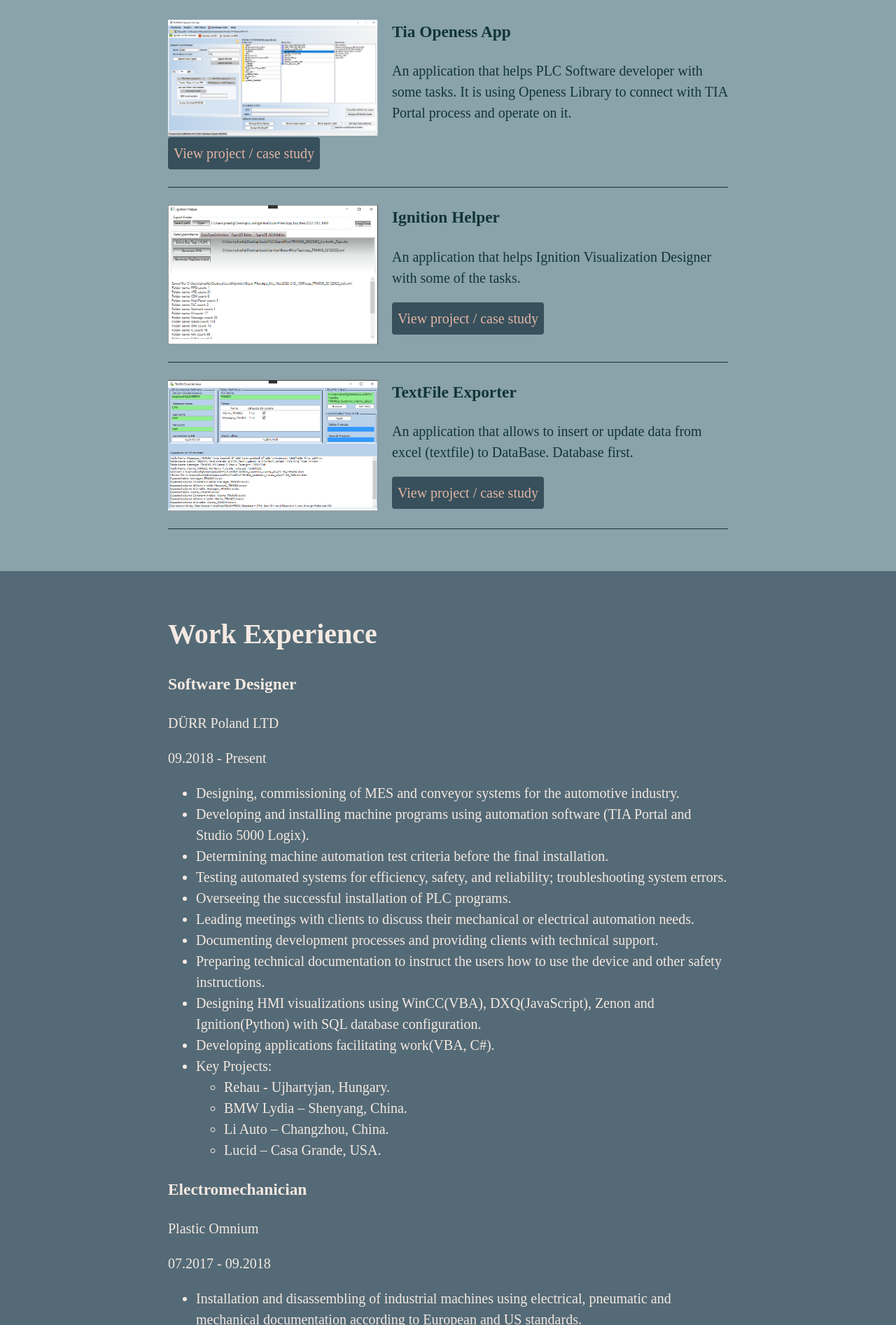
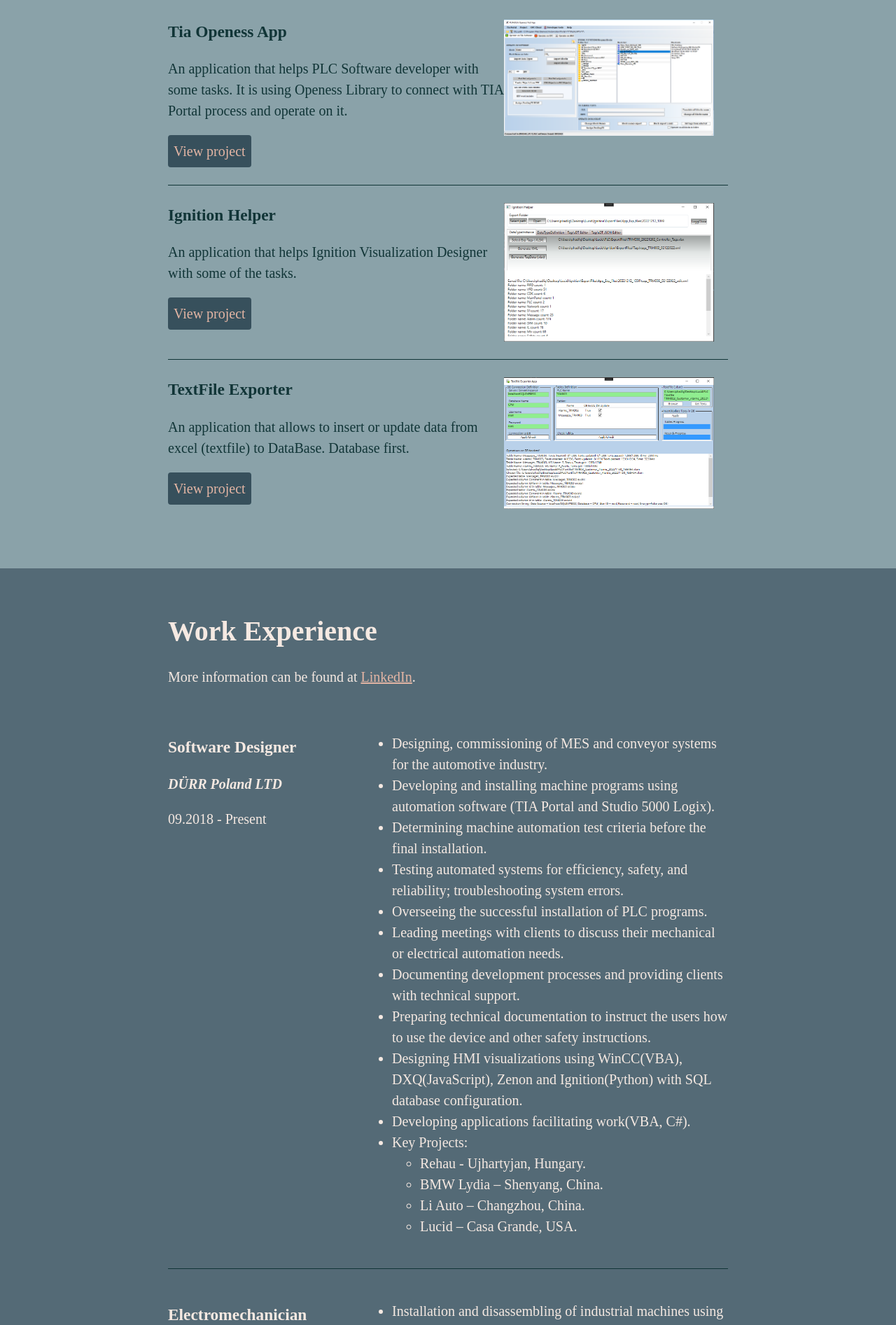
Before and after one commit to luk93/Portfolio, a plain HTML site: page index.html in a window 1280 px wide. Shown: the part 907-2800 px from the top of the page at 70% size. Drawn offline with Linux system fonts and the light colour scheme.

Commit message:
Added content; Added styling; image in background;

```diff
--- a/css/styles.css
+++ b/css/styles.css
@@ -1,12 +1,12 @@
 /*
 Color Palette:
 -----------------------
---pewter-blue: #8aa2a9ff;
-  --melon: #E3B5A4;
---chestnut: #98473eff;
---charcoal: #37505cff;
---rich-black: #113537ff;
-  --linen: #F5E9E2;
+--pewter-blue: #8AA2A9;
+--melon: #E3B5A4;
+--chestnut: #98473E;
+--charcoal: #37505C;
+--rich-black: #113537;
+--linen: #F5E9E2;
 --cadet: #546A76;
 */
 
@@ -19,7 +19,7 @@ html{
   box-sizing: inherit;
 }
 body{
-  color: #113537ff;
+  color: #113537;
   margin: 0;
   font-family: 'Segoe UI Light';
   font-size: 20px;
@@ -31,7 +31,7 @@ img{
 /* Profile
 ------------------------*/
 header{
-  background: #37505cff;
+  background: #37505C;
   color: #F5E9E2;
   text-align: center;
 }
@@ -54,37 +54,54 @@ h1,h2{
   font-weight: 900;
 }
 .content-wrap{
-  width: 800px;
+  max-width: 800px;
+  width: 85%;
   margin: 0 auto;
   padding: 60px 0;
+}
+h3{
+  margin-bottom: 0;
+}
+.item-details h3 + p{
+  font-style:italic;
+  font-weight: bold;
+}
+.item-details h3 ~ p{
+  margin-bottom: : 10px;
+}
+.divider > section{
+  border-bottom: 1px solid #113537;
+  padding: 25px 0;
+}
+.divider > section:last-of-type{
+  border-bottom: none;
 }
 
 /* Projects
 ------------------------*/
 .projects{
-  background: #8aa2a9ff;
+  background: #8AA2A9;
 }
 .projects a{
-  color: #98473eff;
+  color: #98473E;
 }
 .projects .btn{
   color: #E3B5A4;
-  background: #37505cff;
+  background: #37505C;
   text-decoration: none;
   padding: 8px;
   border-radius: 4px;
   display: inline-block;
+  clear: both;
 }
 .projects .btn:hover{
   background: rgba(55, 80, 92, 80%);
 }
 .project-item{
-  overflow: hidden;
-  border-bottom: 1px solid #113537ff;
-  padding: 25px 0;
+   overflow: hidden;
 }
 .project-item img{
-  float: left;
+  float: right;
   margin-right: 20px;
 }
 .project-item h3{
@@ -93,18 +110,35 @@ h1,h2{
 
 /* Work Experience
 ------------------------*/
-
-.work_experience{
+.work-experience{
   background: #546A76;
   color: #F5E9E2;
 }
+.work-experience a{
+  color: #E3B5A4;
+}
+.job-item{
+  display: grid;
+  grid-template-columns: 1fr 2fr;
+  column-gap: 20px;
+}
 /* Education
 ------------------------*/
+.education{
+  color: #F5E9E2;
+  background-image: url(../images/unsplash_background.jpg);
+  background-size: cover;
+  background-position: top, right;
+  padding-left: : 20%;
+}
+.education p{
+  width: 70%;
+}
 
 /* Contact Info
 ------------------------*/
 footer{
-  background: #113537ff;
+  background: #113537;
   color: #F5E9E2;
   text-align: center;
 }
--- a/index.html
+++ b/index.html
@@ -22,7 +22,7 @@
 
       <!-- ********************  PROJECTS / PORTFOLIO  ********************* -->
       <section class="projects">
-        <div class="content-wrap">
+        <div class="content-wrap divider">
         <h2>Featured .NET Projects</h2>
         <p>View selected projects below. More information can be found at <a href="https://github.com/luk93/">github.com/luk93</a>.</p>
 
@@ -31,33 +31,37 @@
           <img src="images/tiaOpenessApp.png" alt="Tia Openess App screenshot">
           <h3>Tia Openess App</h3>
           <p>An application that helps PLC Software developer with some tasks. It is using Openess Library to connect with TIA Portal process and operate on it. </p>
-          <a class="btn" href="#" target="_blank">View project / case study</a>
+          <a class="btn" href="https://github.com/luk93/Openess_Test_App_by_Lukas" target="_blank">View project</a>
         </section>
         <!-- Project 2 -->
         <section class="project-item">
           <img src="images/ignitionHelper.png" alt="Ignition Helper App screenshot">
           <h3>Ignition Helper</h3>
           <p>An application that helps Ignition Visualization Designer with some of the tasks.</p>
-          <a class="btn" href="#" target="_blank">View project / case study</a>
+          <a class="btn" href="https://github.com/luk93/IgnitionHelper" target="_blank">View project</a>
         </section>
         <!-- Project 3 -->
         <section class="project-item">
           <img src="images/textfileExporter.png" alt="Textfile Exporter App screenshot">
           <h3>TextFile Exporter</h3>
           <p>An application that allows to insert or update data from excel (textfile) to DataBase. Database first.</p>
-          <a class="btn" href="#" target="_blank">View project / case study</a>
+          <a class="btn" href="https://github.com/luk93/TextFileExport" target="_blank">View project</a>
         </section>
       </div>
       </section>
 
       <!-- ***********************  WORK EXPERIENCE  *********************** -->
-      <section class="work_experience">
-        <div class="content-wrap">
+      <section class="work-experience">
+        <div class="content-wrap item-details divider">
           <h2>Work Experience</h2>
-          <section>
+          <p>More information can be found at <a href="https://www.linkedin.com/in/%C5%82ukasz-ligaj-257b74146/">LinkedIn</a>.</p>
+          <section class="job-item">
+            <div class="job-detail">
               <h3>Software Designer</h3>
               <p>DÜRR Poland LTD</p>
               <p>09.2018 - Present</p>
+            </div>
+            <div class="job-summary">
               <ul>
                 <li>Designing, commissioning of MES and conveyor systems for the automotive industry.</li>
                 <li>Developing and installing machine programs using automation software (TIA Portal and Studio 5000 Logix).</li>
@@ -78,45 +82,52 @@
                   </ul>
                 </li>
               </ul>
+            </div>
           </section>
-          <section>
+          <section class="job-item">
+            <div class="job-detail">
               <h3>Electromechanician</h3>
               <p>Plastic Omnium</p>
               <p>07.2017 - 09.2018</p>
+            </div>
+            <div class="job-summary">
             <ul>
               <li>Installation and disassembling of industrial machines using electrical, pneumatic and mechanical documentation according to European and US standards.</li>
               <li>Participating in the process of commissioning of machines.</li>
               <li>Installation of electrical cabinets.</li>
               <li>Working with products from companies such as Siemens, Festo, Wago, Keyence, Balluff, Fanuc, ABB.</li>
+            </div>
           </section>
         </div>
-        <!-- End of Job block. -->
       </section>
 
       <!-- ******************  EDUCATION & CERTIFICATIONS ****************** -->
       <section class="education">
-        <div class="content-wrap">
+        <div class="content-wrap item-details">
           <h2>Education</h2>
-
-          <!-- Copy this whole <section> block to add more schools. -->
           <section>
-            <h3>School name - City</h3>
-            <p>Designation received or program name, year attended</p>
-            <p>Summary or accomplishments.</p>
+            <h3>Politechnika Lubelska, Mobile Systems in Mechatronics</h3>
+            <p>Master's degree, 2016-2017</p>
+            <p>Master Thesis - <i>Assessment of suitability of vision system in object measurements</i></p>
+            <p>Student Electrical Engineering Science Club "Drive and Automation" (Participation in Shell Eco-marathon London 2017 international competition for constructors  design and construction of a one-person electric vehicle)</p>
+          </section>
+          <section>
+            <h3>Politechnika Lubelska, Mechatronics</h3>
+            <p>Bachelor of Engineering - BE, 2012-2016</p>
+            <p>Engineering Thesis - <i>Project and build of electromagnetic launcher aimed at the target</i></p>
+            <p>The Association of Lublin University of Technology: cross-country running (4 team medals at the Polish Academic Championships, general classification), athletics (participation in the Polish Academic Championships), ergometer (participation in the Polish Academic Championships)</p>
+            <p>"ELMECH" Student Study Group for Mechatronics Applications</p>
           </section>
         </div>
-        <!-- End of School block. -->
       </section>
 
       <!-- *****************  CONTACT INFO / SOCIAL MEDIA  ***************** -->
       <footer>
         <div class="content-wrap">
-          <h2>Let's Keep in Touch!</h2>
-          <!-- Social media and contact links. Add or remove any networks. -->
+          <h2>Contact Info</h2>
           <ul class="contact-list">
-            <li><a href="mailto:email@example.com">email@example.com</a></li>
-            <li><a href="http://yourwebsite.com" target="_blank">yourwebsite.com</a></li>
-            <li><a href="#" target="_blank">LinkedIn</a></li>
+            <li><a href="mailto:ligajlukasz93@gmail.com">ligajlukasz93@gmail.com</a></li>
+            <li><a href="https://www.linkedin.com/in/%C5%82ukasz-ligaj-257b74146/" target="_blank">LinkedIn</a></li>
           </ul>
         </div>
       </footer>
```
Also changed, not shown: images/annie-spratt-unsplash.jpg (deleted), images/joanna-kosinska-unsplash.jpg (deleted), images/photo-credits.txt, images/sharon-mccutcheon-unsplash.jpg (deleted), images/thumbnail-1.jpg (deleted), images/thumbnail-2.jpg (deleted), images/thumbnail-3.jpg (deleted), images/unsplash_background.jpg (added). Lines whose indentation alone changed are shown as unchanged.
